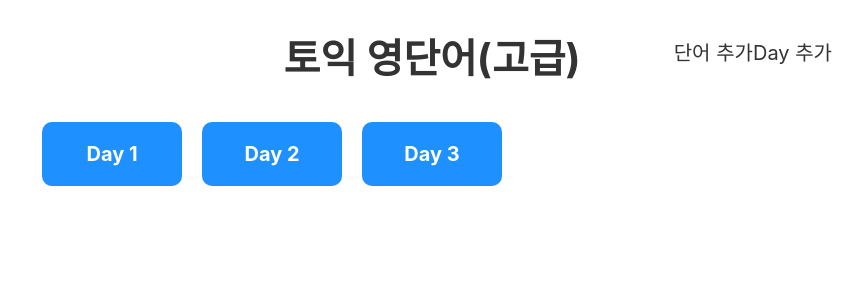
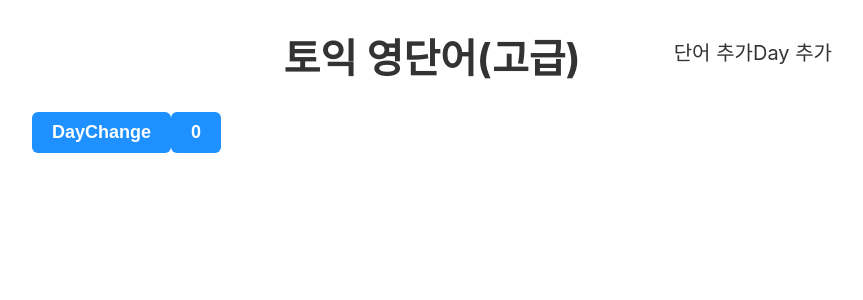
Before and after one commit to HiddenEvent/ReactWork, a React (Create React App) app in the folder voca/: page / in a window 1280 px wide. Shown: the top 300 px of the page, without its empty margins (208-1071 px from the left). Built offline with nearby package versions, Linux system fonts and the light colour scheme.

Commit message:
useEffect 테스트

```diff
--- a/voca/src/component/DayList.js
+++ b/voca/src/component/DayList.js
@@ -1,18 +1,37 @@
-import React from 'react';
+import React, { useEffect, useState } from 'react';
 import { Link } from 'react-router-dom';
 import dummy from '../db/data.json';
 
 const DayList = () => {
-  console.log(dummy);
+  const [days, setDays] = useState([]);
+  const [count, setCount] = useState(0);
+
+  useEffect(() => {
+    console.log('change Count');
+  }, []);
+
+  function countClick() {
+    setCount(count + 1);
+  }
+  function countClick2() {
+    setDays([
+      ...days,
+      {
+        id: Math.random(),
+        day: 1,
+      },
+    ]);
+  }
 
   return (
     <ul className="list_day">
-      {dummy.days.map((day) => (
+      {days.map((day) => (
         <li key={day.id}>
           <Link to={`/day/${day.day}`}>Day {day.day}</Link>
         </li>
       ))}
-      <li></li>
+      <button onClick={countClick2}>DayChange</button>
+      <button onClick={countClick}>{count}</button>
     </ul>
   );
 };
```
